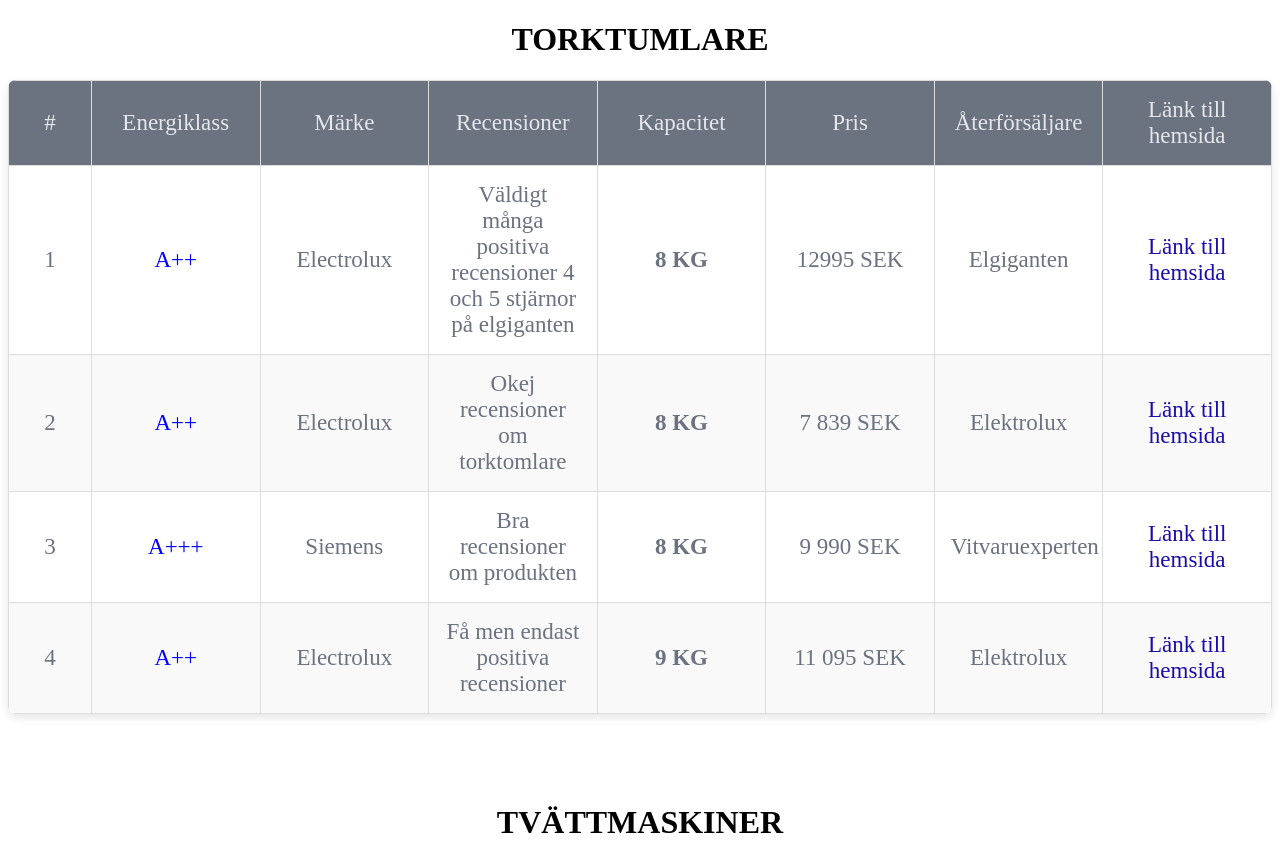
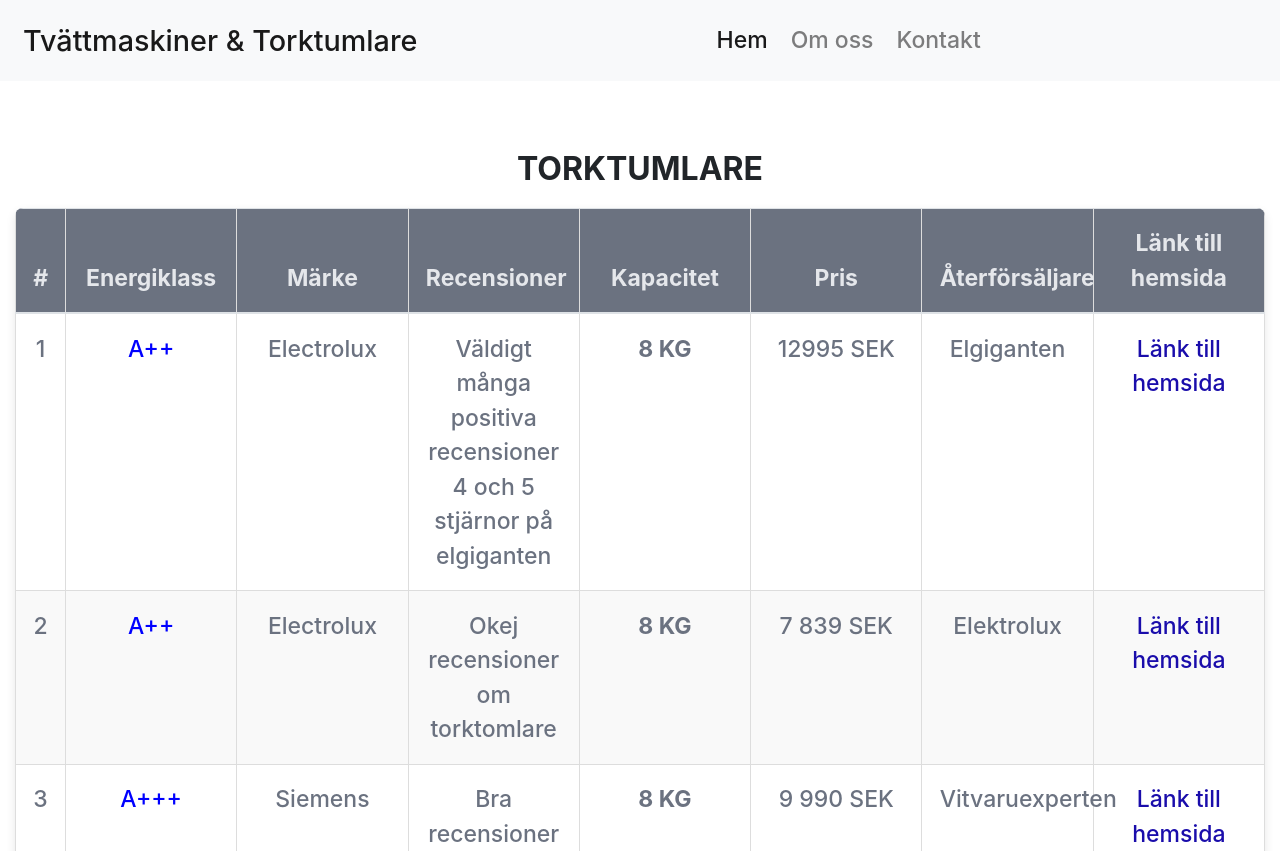
Before and after one commit to tryCode91/Washing-Mashine, a plain HTML site: page index.html in a window 1280 px wide. Shown: the top 851 px of the page. Drawn offline with nearby package versions, Linux system fonts and the light colour scheme.

Commit message:
bootstrap added

```diff
--- a/index.html
+++ b/index.html
@@ -3,6 +3,10 @@
 <head>
     <meta charset="UTF-8">
     <meta name="viewport" content="width=device-width, initial-scale=1.0">
+    <title>Bästa Tvättmaskiner och torktumlare</title>
+    <!-- Bootstrap CSS -->
+    <link href="https://maxcdn.bootstrapcdn.com/bootstrap/4.5.2/css/bootstrap.min.css" rel="stylesheet">
+
     <style>
         * {
             font-size: 23px;
@@ -25,6 +29,9 @@
             table-layout: fixed;
         }
 
+        .table{
+            margin-bottom: 0px !important;
+        }
         thead {
             background-color: #6b7280;
             color: #e5e7eb;
@@ -85,18 +92,51 @@
             text-decoration: none;
             color: #1a0dab;
         }
-        #medelTork, #not-blue{
+        #medelTork, #not-blue {
             color: #6b7280 !important;
         }
-
+                /* Custom CSS for centering navbar items */
+        .navbar-nav {
+            margin-left: auto;
+            margin-right: auto;
+            text-align: center;
+        }
+        .navbar-nav .nav-link {
+            padding-right: 15px;
+            padding-left: 15px;
+        }
+        .navbar-collapse {
+            justify-content: center;
+        }
     </style>
-    <title>Bästa Tvättmaskiner och torktumlare</title>
 </head>
 <body>
 
+<!-- Fixed top bar -->
+<nav class="navbar navbar-expand-lg navbar-light bg-light">
+    <a class="navbar-brand" href="#">Tvättmaskiner & Torktumlare</a>
+    <button class="navbar-toggler" type="button" data-toggle="collapse" data-target="#navbarNav" aria-controls="navbarNav" aria-expanded="false" aria-label="Toggle navigation">
+        <span class="navbar-toggler-icon"></span>
+    </button>
+    <div class="collapse navbar-collapse" id="navbarNav">
+        <ul class="navbar-nav">
+            <li class="nav-item active">
+                <a class="nav-link" href="#">Hem <span class="sr-only">(current)</span></a>
+            </li>
+            <li class="nav-item">
+                <a class="nav-link" href="#">Om oss</a>
+            </li>
+            <li class="nav-item">
+                <a class="nav-link" href="#">Kontakt</a>
+            </li>
+        </ul>
+    </div>
+</nav>
+
+<div class="container-fluid mt-5">
     <h1>TORKTUMLARE</h1>
     <div class="table-container">
-    <table>
+        <table class="table">
             <thead>
                 <tr>
                     <th style="width: 50px;"><b>#</b></th>
@@ -154,9 +194,10 @@
         </table>
     </div>
 
-<h1 style="margin-top: 90px;">TVÄTTMASKINER</h1>
+
+    <h1 class="mt-5">TVÄTTMASKINER</h1>
     <div class="table-container">
-    <table>
+        <table class="table">
             <thead>
                 <tr>
                     <th style="width: 50px;"><b>#</b></th>
@@ -214,8 +255,8 @@
         </table>
     </div>
 
-<div class="table-container" style="margin-top: 50px;"></div>
-    <table>
+    <div class="table-container" style="margin-top: 50px;">
+        <table class="table">
             <thead>
                 <tr>
                     <th><b>Medelpris tvättmaskiner</b></th>
@@ -233,7 +274,7 @@
         </table>
     </div>
 
-<div style="margin-top: 20px;">
+    <div class="mt-5">
         <h2>Information</h2>
         Energiklass A+++ är den mest energieffektiva torktumlaren.<br/>
         Energiklass A för tvättmaskiner är den mest energieffektiva.<br/>
@@ -241,11 +282,18 @@
         Tabellerna är rangordnade efter vad jag har bestämt är den bästa 1 till mindre bra 4.
     </div>
 
-<footer style="margin-top: 20px;">
+</div>
+
+<footer class="footer mt-5">
     &copy; 2024 Petrus Tvättmaskiner och torktumlare AB. All rights reserved. | Skapad av Petrus Dughem
 </footer>
+
+<!-- Bootstrap JS, Popper.js, and jQuery -->
+<script src="https://code.jquery.com/jquery-3.5.1.slim.min.js"></script>
+<script src="https://cdn.jsdelivr.net/npm/@popperjs/core@2.9.2/dist/umd/popper.min.js"></script>
+<script src="https://maxcdn.bootstrapcdn.com/bootstrap/4.5.2/js/bootstrap.min.js"></script>
+
 <script>
-
 // Calculate median price and average price and max and min total sum
 var medelprisTvattmaskiner = Math.round((8795 + 7490 + 7990 + 9097) / 4);
 var medelprisTorktumlare = Math.round((7839 + 9900 + 11095 + 12995) / 4);
@@ -258,6 +306,21 @@
 document.getElementById("totalMin").innerText = `${totalprisMin}`;
 document.getElementById("totalMax").innerText = `${totalprisMax}`;
 
+let lastScrollTop = 0;
+const navbar = document.querySelector('.navbar');
+
+window.addEventListener('scroll', function() {
+    let currentScroll = window.pageYOffset || document.documentElement.scrollTop;
+
+    if (currentScroll > lastScrollTop) {
+        // Scroll Down
+        navbar.classList.add('navbar-hidden');
+    } else {
+        // Scroll Up
+        navbar.classList.remove('navbar-hidden');
+    }
+    lastScrollTop = currentScroll <= 0 ? 0 : currentScroll;
+});
 </script>
 </body>
 </html>
```
Lines whose indentation alone changed are shown as unchanged.
